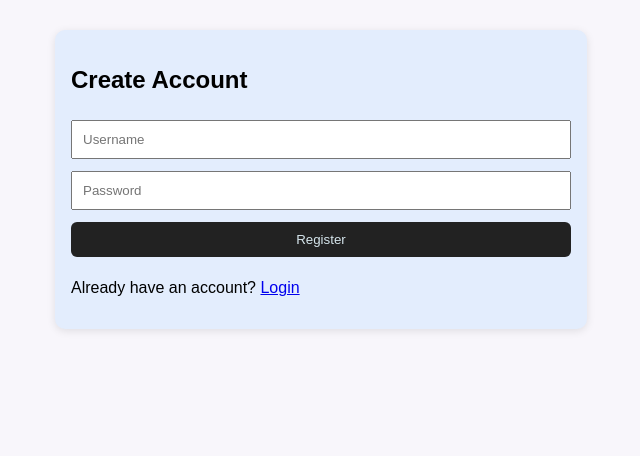
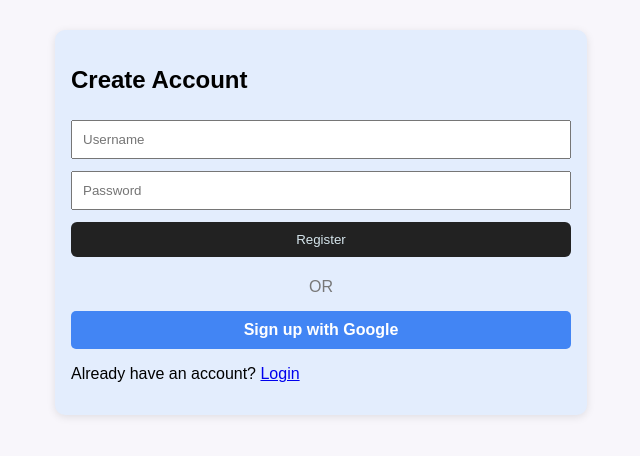
Before and after one commit to IshanaBanerjee/todo-app, a Flask app: page /register in a window 1280 px wide. Shown: the top 456 px of the page, without its empty margins (319-959 px from the left). Run offline with Flask 3, Linux system fonts and the light colour scheme.

Commit message:
Update register.html

```diff
--- a/templates/register.html
+++ b/templates/register.html
@@ -3,15 +3,48 @@
 <head>
   <title>Register</title>
   <link rel="stylesheet" href="/static/style.css">
+  <style>
+    .google-btn {
+      display: block;
+      margin-top: 15px;
+      padding: 10px;
+      background-color: #4285F4;
+      color: white;
+      text-align: center;
+      text-decoration: none;
+      border-radius: 5px;
+      font-weight: bold;
+    }
+
+    .google-btn:hover {
+      background-color: #357ae8;
+    }
+
+    .divider {
+      text-align: center;
+      margin: 15px 0;
+      color: #777;
+    }
+  </style>
 </head>
 <body>
   <div class="card">
     <h2>Create Account</h2>
+
+    <!-- Normal Register -->
     <form method="POST">
       <input name="username" placeholder="Username" required>
       <input name="password" type="password" placeholder="Password" required>
       <button type="submit">Register</button>
     </form>
+
+    <div class="divider">OR</div>
+
+    <!-- Google Register Button -->
+    <a href="/login/google" class="google-btn">
+      Sign up with Google
+    </a>
+
     <p>Already have an account? <a href="/login">Login</a></p>
   </div>
 </body>
```
